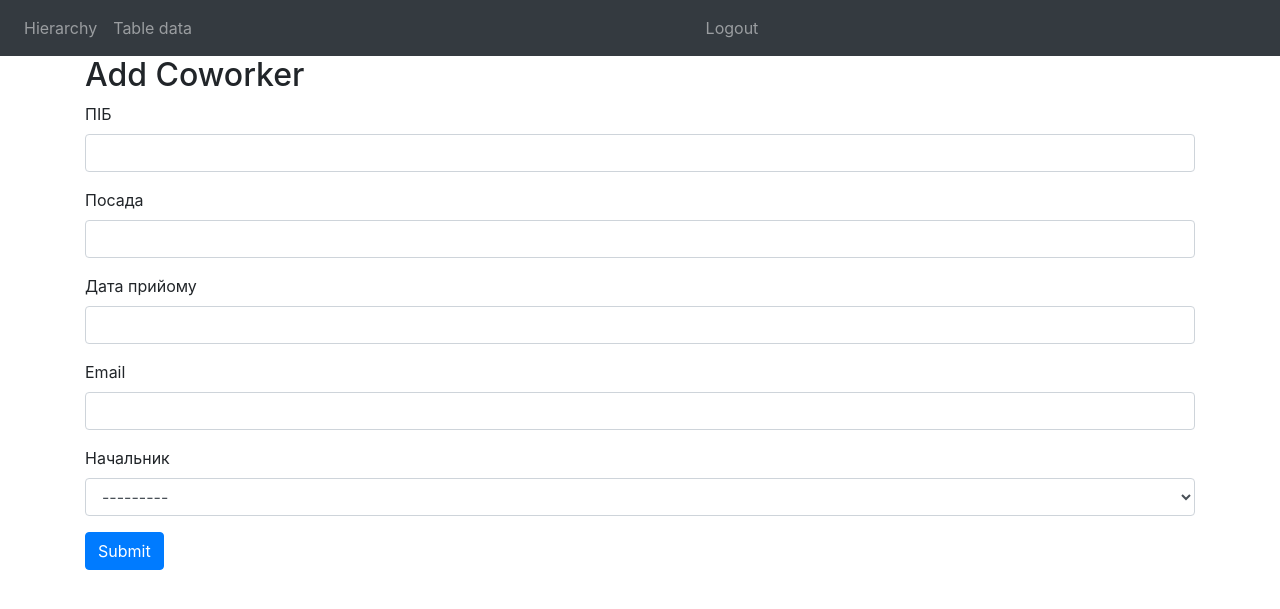
After one commit to repetilo-andrey/testtask, a Django app: page /coworkers/ in a window 1280 px wide. The commit adds this page. Shown: the top 609 px of the page. Run offline with Django 5.2, Linux system fonts and the light colour scheme; the visitor is signed in with stand-in values (Sample User, id 1); data that the repository does not hold is empty; parts of the project's set-up code (start-up, migrations or seed data) failed here and were passed over; some libraries are stand-ins or nearby versions.

Commit message:
create, update, delete coworker

```diff
--- a/testtask/coworkers/forms.py
+++ b/testtask/coworkers/forms.py
@@ -1,6 +1,21 @@
 from django import forms
+from django.utils import timezone
+
+from coworkers.models import Coworker
 
 
 class LoginForm(forms.Form):
     username = forms.CharField(max_length=100)
     password = forms.CharField(widget=forms.PasswordInput)
+
+
+class CoworkerForm(forms.ModelForm):
+    class Meta:
+        model = Coworker
+        fields = ['pib', 'position', 'start_date', 'email', 'parent']
+
+    def clean_start_date(self):
+        start_date = self.cleaned_data.get('start_date')
+        if start_date and start_date > timezone.now().date():
+            raise forms.ValidationError("Start date cannot be in the future.")
+        return start_date
--- a/testtask/coworkers/models.py
+++ b/testtask/coworkers/models.py
@@ -1,4 +1,5 @@
 from django.db import models
+from django.urls import reverse
 
 from mptt.models import MPTTModel, TreeForeignKey
 
@@ -13,6 +14,9 @@ class Coworker(MPTTModel):
     class MPTTMeta:
         order_insertion_by = ['pib']
 
+    def __str__(self):
+        return self.pib
+
     def serialize_short(self):
         data = {'id': self.id, 'pib': self.pib, 'position': self.position}
         return data
@@ -20,6 +24,7 @@ class Coworker(MPTTModel):
     def serialize(self, editable=False):
         pib = self.pib
         if editable:
-            pib += '<a class="edit-link" href="#">Edit</a>'
+            link = reverse('coworker_edit_view', args=[self.id])
+            pib += '<a class="edit-link" href="%s">Edit</a>' % link
         data = {'pib': pib, 'position': self.position, 'start_date': self.start_date, 'email': self.email}
         return data
--- a/testtask/coworkers/templates/base.html
+++ b/testtask/coworkers/templates/base.html
@@ -7,7 +7,7 @@
     <meta name="viewport" content="width=device-width, initial-scale=1">
     <link href="https://stackpath.bootstrapcdn.com/bootstrap/4.5.2/css/bootstrap.min.css" rel="stylesheet">
     {% block css %}{% endblock %}
-    <link href="{% static 'styles.css' %}" rel="stylesheet">
+    <link href="{% static 'css/styles.css' %}" rel="stylesheet">
 </head>
 
 <body>
--- /dev/null
+++ b/testtask/coworkers/templates/coworker_form.html
@@ -0,0 +1,67 @@
+{% extends "base.html" %}
+
+{% load static %}
+
+{% block title %}{% if form.instance.pk %}Edit{% else %}Add{% endif %} Coworker{% endblock %}
+
+{% block css %}
+    <link rel="stylesheet" href="https://cdnjs.cloudflare.com/ajax/libs/bootstrap-datepicker/1.9.0/css/bootstrap-datepicker.min.css">
+{% endblock %}
+
+{% block content %}
+    <h2>{% if form.instance.pk %}Edit{% else %}Add{% endif %} Coworker</h2>
+    {% if form.errors %}
+        <ul class="alert alert-danger">
+            {{ form.errors }}
+        </ul>
+    {% endif %}
+    <form method="post" action="
+        {% if form.instance.pk %}
+            {% url 'coworker_edit_view' form.instance.pk %}
+        {% else %}
+            {% url 'coworker_new_view' %}
+        {% endif %}">{% csrf_token %}
+        <div class="form-group">
+            <label>ПIБ</label>
+            {{ form.pib }}
+        </div>
+        <div class="form-group">
+            <label>Посада</label>
+            {{ form.position }}
+        </div>
+        <div class="form-group">
+            <label>Дата прийому</label>
+            {{ form.start_date }}
+        </div>
+        <div class="form-group">
+            <label>Email</label>
+            {{ form.email }}
+        </div>
+        <div class="form-group">
+            <label>Начальник</label>
+            {{ form.parent }}
+        </div>
+        <button type="submit" class="btn btn-primary">Submit</button>
+    </form>
+        {% if form.instance.pk %}
+            <form method="post" action="{% url 'coworker_delete_view' form.instance.pk %}">{% csrf_token %}
+                <div class="form-group">
+                    <button type="submit" class="btn btn-danger add-button">Delete</button>
+                </div>
+            </form>
+        {% endif %}
+{% endblock %}
+
+{% block scripts %}
+<script src="https://cdnjs.cloudflare.com/ajax/libs/bootstrap-datepicker/1.9.0/js/bootstrap-datepicker.min.js"></script>
+<script>
+    $(document).ready(function(){
+        $("#id_start_date").datepicker({
+            autoclose: true,
+            todayHighlight: true,
+            format: 'yyyy-mm-dd',
+            endDate: '+0d',
+        }).datepicker()
+    });
+</script>
+{% endblock %}
--- a/testtask/coworkers/templates/table_data.html
+++ b/testtask/coworkers/templates/table_data.html
@@ -5,6 +5,9 @@
     <link rel="stylesheet" href="https://unpkg.com/bootstrap-table@1.22.3/dist/bootstrap-table.min.css">
 {% endblock %}
 {% block content %}
+{% if request.user.is_authenticated %}
+    <div class="float-left search btn-group add-button"><a type="button" class="btn btn-primary" href="{% url 'coworker_new_view' %}">Add</a></div>
+{% endif %}
 <table id="table" data-pagination="true" data-side-pagination="server" data-search="true"
     data-url="{{ table_data_json }}" data-toggle="table">
     <thead>
--- a/testtask/coworkers/views.py
+++ b/testtask/coworkers/views.py
@@ -1,5 +1,8 @@
+import random
+
 from django.db.models import Q
-from django.shortcuts import render
+from django.http import HttpResponseForbidden
+from django.shortcuts import render, get_object_or_404, redirect
 from django.template.loader import render_to_string
 from django.urls import reverse
 
@@ -7,6 +10,7 @@ from rest_framework.response import Response
 from rest_framework.decorators import api_view
 from rest_framework import status
 
+from coworkers.forms import CoworkerForm
 from coworkers.models import Coworker
 
 
@@ -48,11 +52,51 @@ def table_data_json(request):
         coworkers = coworkers.filter(Q(pib__icontains=search) | Q(start_date__icontains=search) |
                                      Q(position__icontains=search) | Q(email__icontains=search))
 
-    if order == 'desc':
-        sort = '-' + sort
+    sort = '-' + sort if order == 'desc' else sort
     coworkers = coworkers.order_by(sort)
 
     total = coworkers.count()
     coworkers = coworkers[offset:limit + offset]
     editable = request.user.is_authenticated
-    return Response({'total': total, 'rows': [coworker.serialize(editable=editable) for coworker in coworkers]}, status=status.HTTP_200_OK)
+    return Response({'total': total, 'rows': [coworker.serialize(editable=editable) for coworker in coworkers]},
+                    status=status.HTTP_200_OK)
+
+
+def coworker_view(request, coworker_id=None):
+    if not request.user.is_authenticated:
+        return HttpResponseForbidden()
+    coworker = None
+    if coworker_id:
+        coworker = get_object_or_404(Coworker, pk=coworker_id)
+    if request.method == 'POST':
+        form = CoworkerForm(request.POST, instance=coworker)
+        if form.is_valid():
+            if coworker_id:
+                form.save()
+            else:
+                coworker = form.save()
+            return redirect(reverse('coworker_edit_view', args=[coworker.id]))
+    else:
+        form = CoworkerForm(instance=coworker)
+    return render(request, 'coworker_form.html', {'form': form})
+
+
+def coworker_delete_view(request, coworker_id=None):
+    if not request.user.is_authenticated:
+        return HttpResponseForbidden()
+    coworker = None
+    if coworker_id:
+        coworker = get_object_or_404(Coworker, pk=coworker_id)
+    if request.method == 'POST':
+        lower_coworkers = coworker.get_descendants().filter(level__gt=coworker.level)
+        if coworker.is_root_node():
+            same_lvl = Coworker.objects.filter(level=0)
+        else:
+            same_lvl = coworker.get_family()().filter(level=coworker.level)
+            if len(same_lvl) == 0:
+                same_lvl = coworker.get_family()().filter(level__lt=coworker.level)
+        for lower_coworker in lower_coworkers:
+            lower_coworker.parent = random.choice(list(same_lvl))
+        coworker.delete()
+        return redirect('table_data')
+    return redirect(reverse('coworker_edit_view', args=[coworker_id]))
--- /dev/null
+++ b/testtask/static/css/styles.css
@@ -0,0 +1,24 @@
+a.edit-link{
+    float: right;
+}
+.login-form{
+    margin-top: 50px;
+}
+.add-button{
+    margin-top: 10px;
+}
+form input, form select{
+    display: block;
+    width: 100%;
+    height: calc(1.5em + 0.75rem + 2px);
+    padding: 0.375rem 0.75rem;
+    font-size: 1rem;
+    font-weight: 400;
+    line-height: 1.5;
+    color: #495057;
+    background-color: #fff;
+    background-clip: padding-box;
+    border: 1px solid #ced4da;
+    border-radius: 0.25rem;
+    transition: border-color .15s ease-in-out,box-shadow .15s ease-in-out;
+}
--- a/testtask/static/styles.css
+++ /dev/null
@@ -1,6 +0,0 @@
-a.edit-link{
-    float: right;
-}
-.login-form{
-    margin-top: 50px;
-}
--- a/testtask/testtask/settings.py
+++ b/testtask/testtask/settings.py
@@ -65,13 +65,7 @@ AUTH_PASSWORD_VALIDATORS = [
         'NAME': 'django.contrib.auth.password_validation.UserAttributeSimilarityValidator',
     },
     {
-        'NAME': 'django.contrib.auth.password_validation.MinimumLengthValidator',
-    },
-    {
         'NAME': 'django.contrib.auth.password_validation.CommonPasswordValidator',
-    },
-    {
-        'NAME': 'django.contrib.auth.password_validation.NumericPasswordValidator',
     },
 ]
 
--- a/testtask/testtask/urls.py
+++ b/testtask/testtask/urls.py
@@ -4,7 +4,7 @@ from django.contrib import admin
 from django.urls import path
 
 from coworkers.auth import login_view, logout_view
-from coworkers.views import hierarchy, more_coworkers, table_data, table_data_json
+from coworkers.views import hierarchy, more_coworkers, table_data, table_data_json, coworker_view, coworker_delete_view
 
 
 urlpatterns = [
@@ -14,6 +14,10 @@ urlpatterns = [
     path('table-data/', table_data, name='table_data'),
     path('table_data_json/', table_data_json, name='table_data_json'),
 
+    path('coworkers/', coworker_view, name='coworker_new_view'),
+    path('coworkers/<int:coworker_id>/', coworker_view, name='coworker_edit_view'),
+    path('coworkers/<int:coworker_id>/delete/', coworker_delete_view, name='coworker_delete_view'),
+
     path('login/', login_view, name='login'),
     path('logout/', logout_view, name='logout'),
 ]
```
